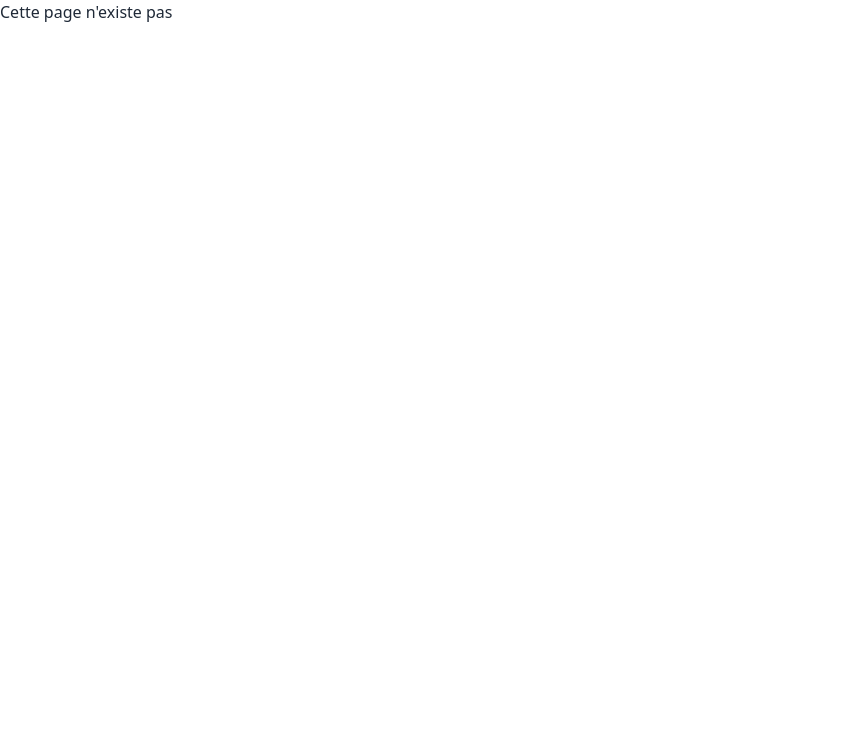
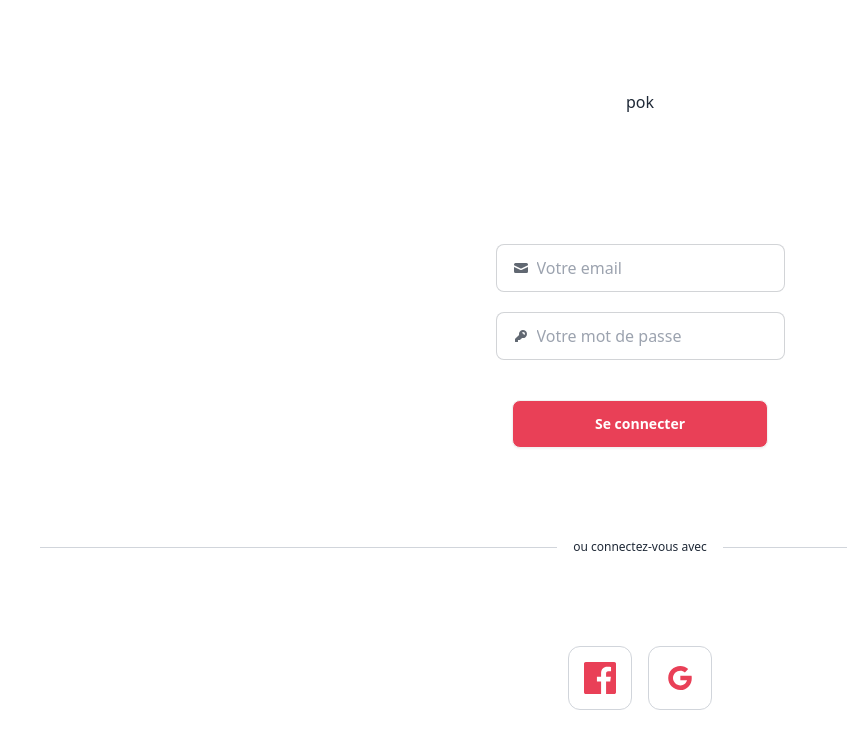
Before and after one commit to pnzaou/dating-app-with-react, a React (Vite) app: page /signIn in a window 1280 px wide. Shown: the top 748 px of the page, without its empty margins (0-847 px from the left). Built offline with nearby package versions, Linux system fonts and the light colour scheme.

Commit message:
Ajout et finalisation de la page de connexion

```diff
--- a/src/components/Home-page-footer.jsx
+++ b/src/components/Home-page-footer.jsx
@@ -22,7 +22,7 @@ const HomePageFooter = () => {
             </div>
             <div className="mt-7">
                 <p>
-                    Vous avez déjà un compte ? <Link to="" style={linkStyle}>Se connecter</Link>
+                    Vous avez déjà un compte ? <Link to="/signIn" style={linkStyle}>Se connecter</Link>
                 </p>
             </div>
         </div>
--- a/src/main.jsx
+++ b/src/main.jsx
@@ -10,6 +10,7 @@ import EmailSignupMethode from './pages/Email-signup-methode.jsx'
 import EmailVerification from './pages/Email-verification.jsx'
 import SignupForm from './pages/Signup-form.jsx'
 import AllowNotifications from './pages/Allow-notifications.jsx'
+import SignIn from './pages/SignIn.jsx'
 
 const queryClient = new QueryClient()
 
@@ -43,6 +44,10 @@ const router = createBrowserRouter([
     element: <AllowNotifications/>
   },
   {
+    path: '/signIn',
+    element: <SignIn/>
+  },
+  {
     path: '*',
     element: 'Cette page n\'existe pas'
   }
--- /dev/null
+++ b/src/pages/SignIn.jsx
@@ -0,0 +1,135 @@
+import { useState } from "react";
+import { useForm } from "react-hook-form";
+import { Link } from "react-router-dom";
+import axios from "axios";
+import toast from "react-hot-toast";
+
+
+const SignIn = () => {
+    const [loading, setLoading] = useState(false)
+    const emailRegex = /[a-z0-9._%+-]+@[a-z0-9.-]+\.[a-z]{2,}$/
+    const mdpRegex = /^(?=.*[a-z])(?=.*[A-Z])(?=.*\d)(?=.*[\W_]).{8,}$/
+    const {register, handleSubmit, setValue, formState: {errors}} = useForm()
+
+    const onSubmit = async (data) => {
+        setLoading(true)
+        setValue("email", "")
+        setValue("password", "")
+        try {
+            const rep = await axios.post("http://localhost:8080/api/personnes/signin", data)
+            setLoading(false)
+            toast.success(rep.data.message)
+            console.log(rep.data.token);
+        } catch (error) {
+            setLoading(false)
+            toast.error(error.response
+                ? error.response.data.message
+                : "Une erreur s'est produite. Veuillez réessayer."
+            )
+        }
+    }
+
+    if(loading) {
+        return (
+          <div className="flex w-screen h-screen justify-center items-center">
+            <div>
+              <span className="loading loading-dots loading-md"></span>
+            </div>
+          </div>
+        )
+    }
+
+    return (
+        <div className="flex h-screen w-screen flex-col justify-evenly items-center">
+            <div className="h-16"> pok</div>
+            <div className="">
+                <form onSubmit={handleSubmit(onSubmit)}>
+                    <div className="flex flex-col items-center w-screen">
+                        <label className="input input-bordered flex items-center gap-2">
+                            <svg
+                                xmlns="http://www.w3.org/2000/svg"
+                                viewBox="0 0 16 16"
+                                fill="currentColor"
+                                className="h-4 w-4 opacity-70">
+                                <path
+                                d="M2.5 3A1.5 1.5 0 0 0 1 4.5v.793c.026.009.051.02.076.032L7.674 8.51c.206.1.446.1.652 0l6.598-3.185A.755.755 0 0 1 15 5.293V4.5A1.5 1.5 0 0 0 13.5 3h-11Z" />
+                                <path
+                                d="M15 6.954 8.978 9.86a2.25 2.25 0 0 1-1.956 0L1 6.954V11.5A1.5 1.5 0 0 0 2.5 13h11a1.5 1.5 0 0 0 1.5-1.5V6.954Z" />
+                            </svg>
+                            <input type="text" className="grow" placeholder="Votre email" {...register("email", {
+                                required: "Champ obligatoire. Veuillez saisir un email valid",
+                                pattern: emailRegex
+                            })}/>
+                        </label>
+                        {errors.email && (
+                            <span className="text-red-500 text-sm text-center mt-2">{errors.email.message}</span>
+                        )}
+                    </div>
+                    <div className="mt-5 flex flex-col items-center w-screen">
+                        <label className="input input-bordered flex items-center gap-2">
+                            <svg
+                                xmlns="http://www.w3.org/2000/svg"
+                                viewBox="0 0 16 16"
+                                fill="currentColor"
+                                className="h-4 w-4 opacity-70">
+                                <path
+                                fillRule="evenodd"
+                                d="M14 6a4 4 0 0 1-4.899 3.899l-1.955 1.955a.5.5 0 0 1-.353.146H5v1.5a.5.5 0 0 1-.5.5h-2a.5.5 0 0 1-.5-.5v-2.293a.5.5 0 0 1 .146-.353l3.955-3.955A4 4 0 1 1 14 6Zm-4-2a.75.75 0 0 0 0 1.5.5.5 0 0 1 .5.5.75.75 0 0 0 1.5 0 2 2 0 0 0-2-2Z"
+                                clipRule="evenodd" />
+                            </svg>
+                            <input type="password" className="grow" placeholder="Votre mot de passe" {...register("password", {
+                                required: "Champ obligatoire. Veuillez saisir un mot de passe valid (Minimum: 1 maj, 1 min, 1 chiffre, 1 spé, 8 car).",
+                                pattern: mdpRegex
+                            })} />
+                        </label>
+                        {errors.password && (
+                            <span className="text-red-500 text-sm text-center mt-2">{errors.password.message}</span>
+                        )}
+                    </div>
+                    <div className="mt-10 flex justify-center w-screen">
+                        <button className="btn btn-wide text-white" style={{
+                            backgroundColor: "#E94057"
+                        }}>Se connecter</button>
+                    </div>
+                </form>
+            </div>
+            <div className="flex items-center w-full px-10">
+                <div className="flex-grow h-px bg-gray-300"></div>
+                <span
+                className="mx-4 font-medium"
+                style={{
+                    fontSize: 12,
+                }}
+                >
+                ou connectez-vous avec
+                </span>
+                <div className="flex-grow h-px bg-gray-300"></div>
+            </div>
+            <div className="flex justify-center space-x-4">
+            {/* Bouton Facebook */}
+            <div className="flex items-center justify-center w-16 h-16 border border-gray-300 rounded-xl">
+              <Link>
+                <img
+                    src="img/facebook-color-svgrepo-com.svg"
+                    alt="Facebook"
+                    className="w-8 h-8"
+                />
+              </Link>
+            </div>
+
+            {/* Bouton Google */}
+            <div className="flex items-center justify-center w-16 h-16 border border-gray-300 rounded-xl">
+              <Link>
+                <img
+                    src="img/google-svgrepo-com.svg"
+                    alt="Google"
+                    className="w-9 h-9"
+                />
+              </Link>
+            </div>
+          </div>
+        </div>
+    );
+}
+
+export default SignIn;
```
